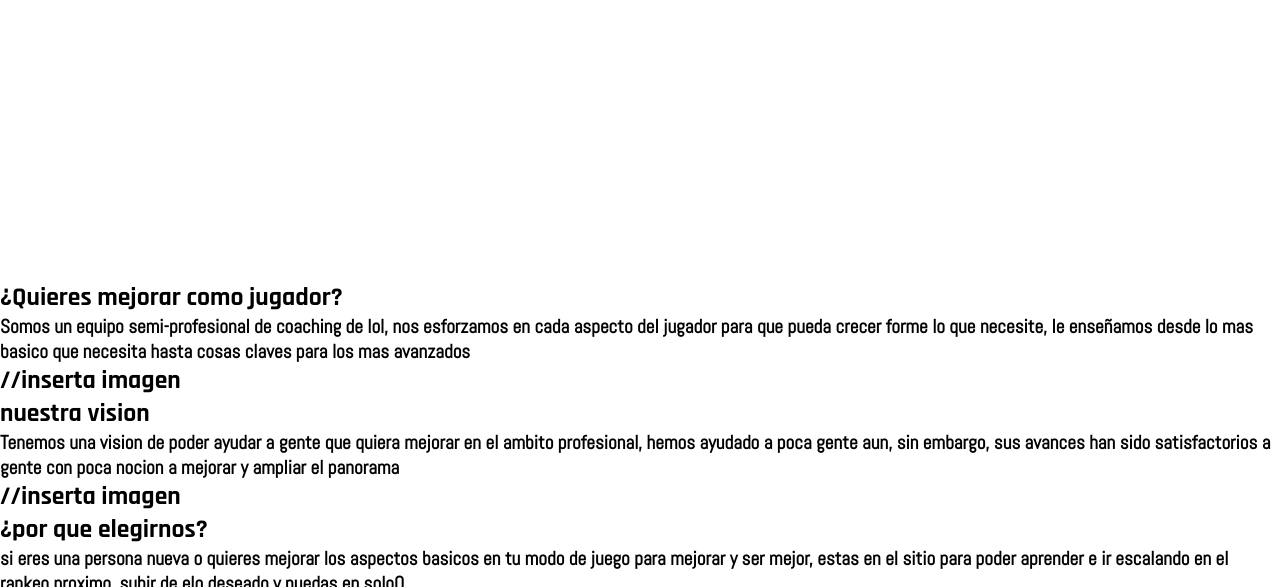
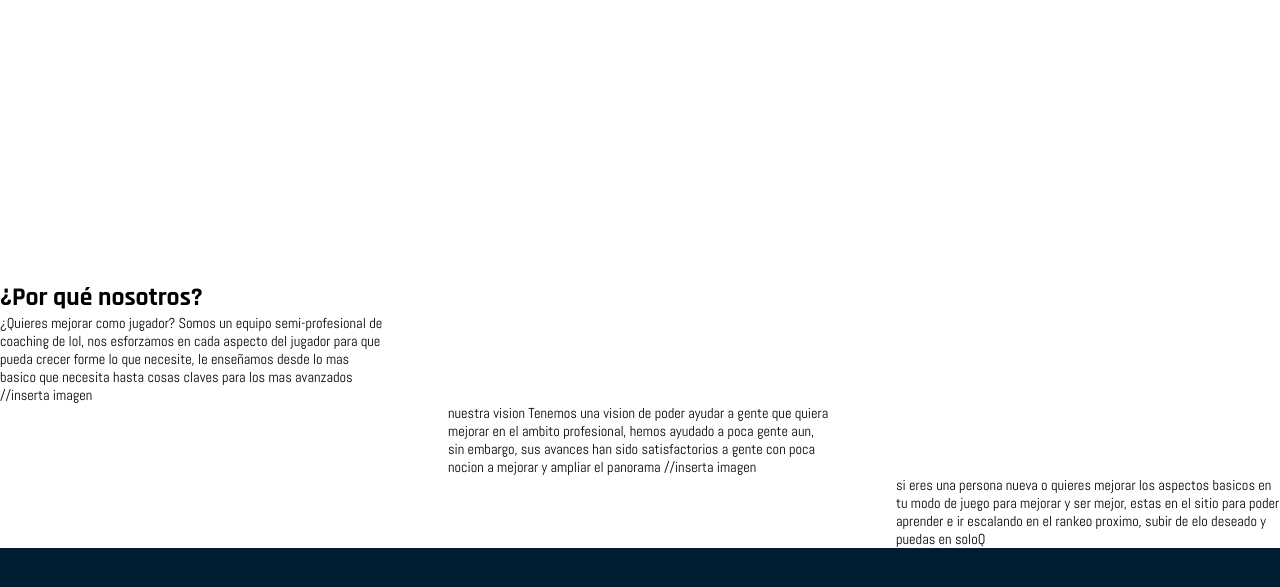
Before and after one commit to KmauS1/mi_repositorio, a website: page index.html in a window 1280 px wide. Shown: the part 154-741 px from the top of the page. Drawn offline with Linux system fonts and the light colour scheme.

Commit message:
cambie los h2 a texto y alinie textos

```diff
--- a/index.html
+++ b/index.html
@@ -44,24 +44,28 @@
 		<h1>Coaching</h1>
 </header>
 
-<section>
-			<h2>
-				¿Quieres mejorar como jugador? <p>Somos un equipo semi-profesional de coaching de lol, nos esforzamos en cada aspecto del jugador para que pueda crecer forme lo que necesite, le enseñamos desde lo mas basico que necesita hasta cosas claves para los mas avanzados</p>
-				//inserta imagen
-			</h2>
+<h2>¿Por qué nosotros?</h2>
+<section class="contenido">
 
-			<h2>
-				nuestra vision <p>Tenemos una vision de poder ayudar a gente que quiera mejorar en el ambito profesional, hemos ayudado a poca gente aun, sin embargo, sus avances han sido satisfactorios a gente con poca nocion a mejorar y ampliar el panorama</p>
-				//inserta imagen
-			</h2>
+
+
+				<p>¿Quieres mejorar como jugador? Somos un equipo semi-profesional de coaching de lol, nos esforzamos en cada aspecto del jugador para que pueda crecer forme lo que necesite, le enseñamos desde lo mas basico que necesita hasta cosas claves para los mas avanzados
+				//inserta imagen</p>
+
+
+
+				<p>nuestra vision Tenemos una vision de poder ayudar a gente que quiera mejorar en el ambito profesional, hemos ayudado a poca gente aun, sin embargo, sus avances han sido satisfactorios a gente con poca nocion a mejorar y ampliar el panorama
+				//inserta imagen</p>
+
+
+
+				<p>si eres una persona nueva o quieres mejorar los aspectos basicos en tu modo de juego para mejorar y ser mejor, estas en el sitio para poder aprender e ir escalando en el rankeo proximo, subir de elo deseado y puedas en soloQ
+
+				</p>
+
+
+
 </section>
-<aside>
-			<h2>
-				¿por que elegirnos?<p>si eres una persona nueva o quieres mejorar los aspectos basicos en tu modo de juego para mejorar y ser mejor, estas en el sitio para poder aprender e ir escalando en el rankeo proximo, subir de elo deseado y puedas en soloQ</p>
-				//inserta imagen
-
-			</h2>
-</aside>
 
 
 <footer class="footer">
--- a/scss/base/_commons.scss
+++ b/scss/base/_commons.scss
@@ -12,3 +12,26 @@ p{
 	font-family: $font-paragraph;
 	font-size: $small-size;
 }
+
+.contenido {
+    display: flex;
+    flex-direction: column;
+    justify-content: center;
+    align-items: flex-start;
+
+}
+
+@media screen and (min-width:768px) {
+    .contenido  p {
+        width: 30%;
+    }
+    .contenido p:nth-child(2) {
+        align-self: center;
+    }
+    .contenido p:nth-child(3) {
+        align-self: flex-end;
+    }
+    .contenido p:nth-child(4) {
+        align-self: center;
+    }
+}
```
Also changed, not shown: paginas/nosotros.html (+6 -6 lines), css/main.css.
